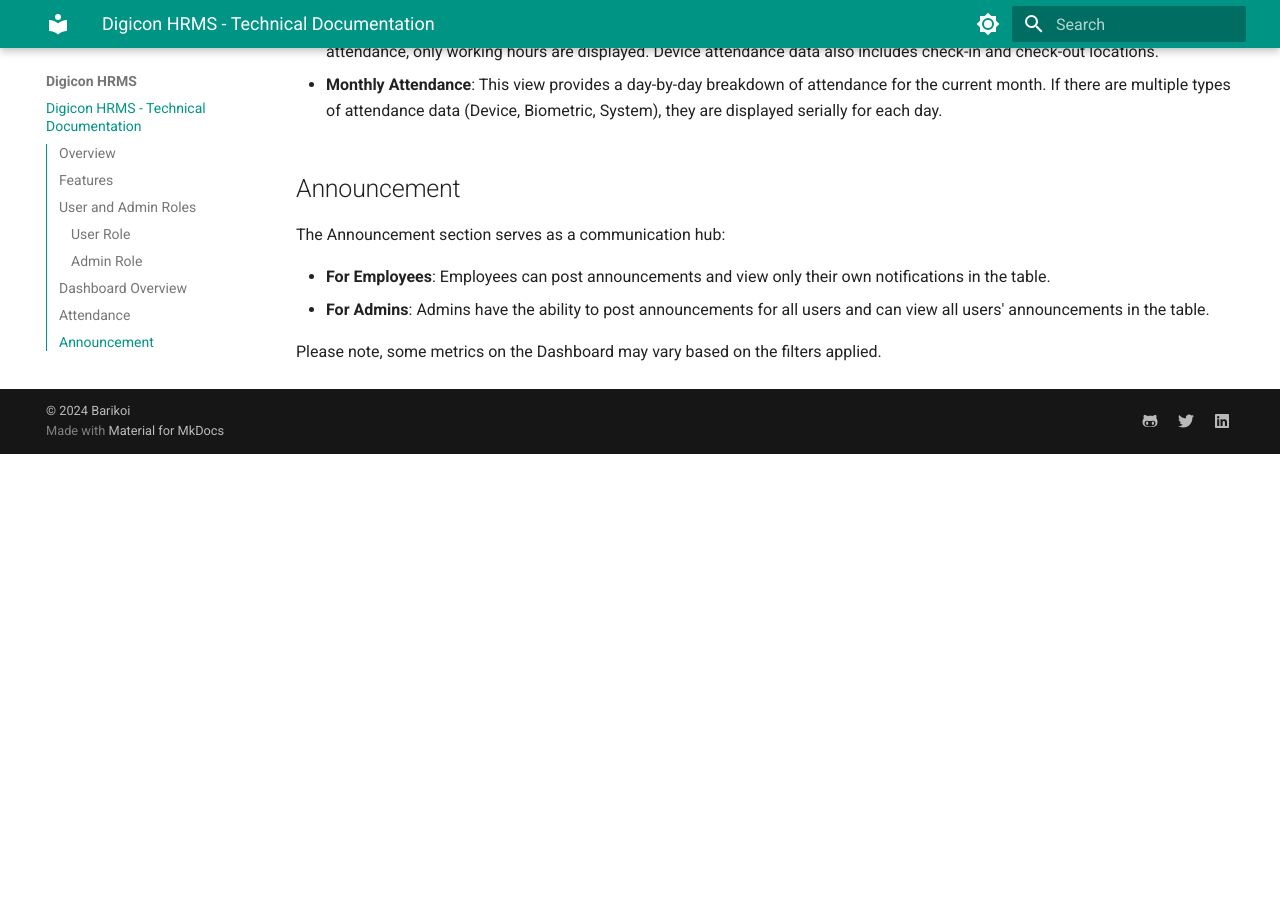
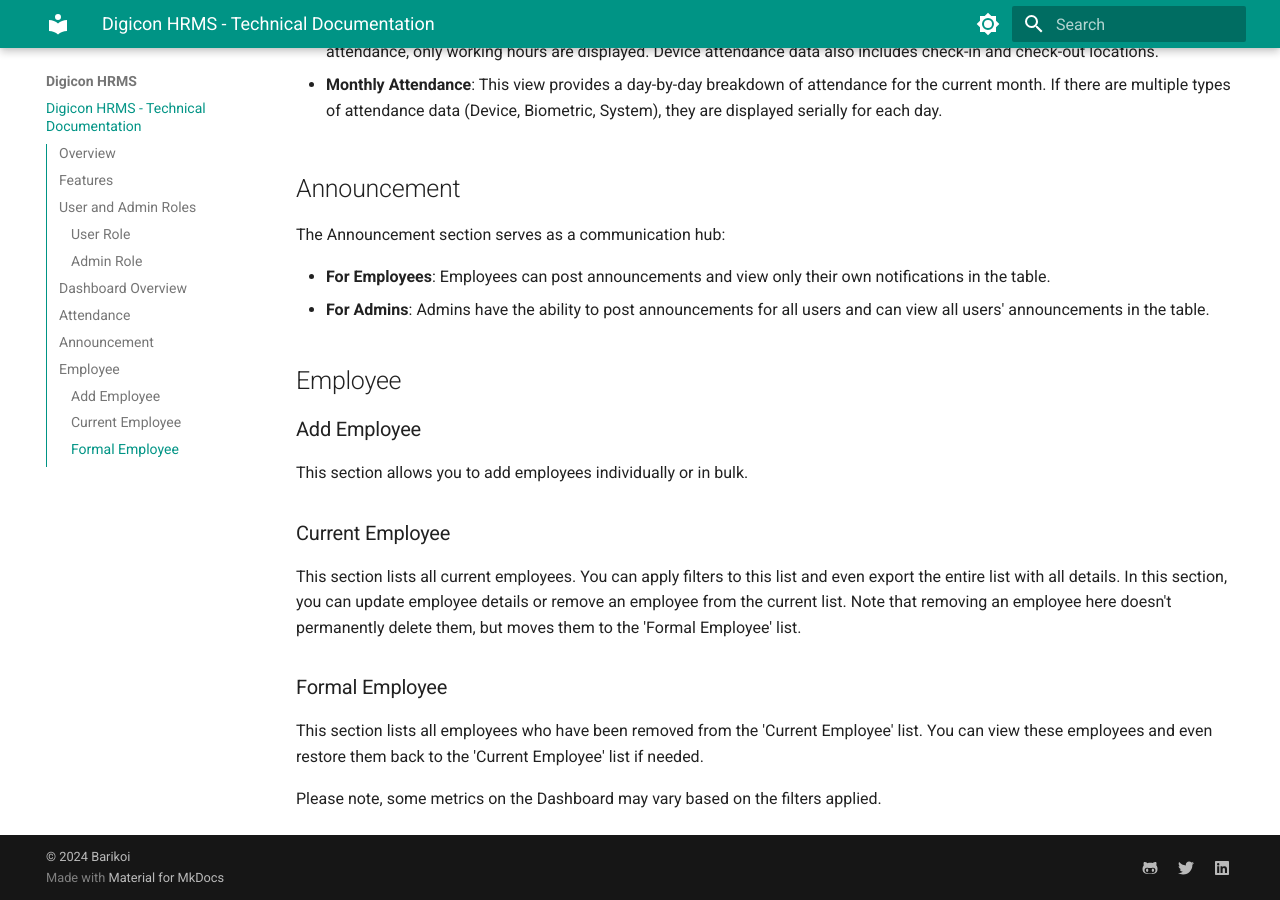
Before and after one commit to sarikamahboob/docs, an MkDocs documentation site: the page built from docs/Digicon HRMS/index.md, in a window 1280 px wide and 900 px high, scrolled down 2307 px. Built offline with MkDocs 1.6.1 and Material for MkDocs 9.7.7, drawn with Linux system fonts in a browser that asks for light colours; before the commit the page ends 2761 px from its top, so only the background shows below that.

Commit message:
employee section documentation added

```diff
--- a/docs/Digicon HRMS/index.md
+++ b/docs/Digicon HRMS/index.md
@@ -81,4 +81,16 @@ The Announcement section serves as a communication hub:
 - **For Employees**: Employees can post announcements and view only their own notifications in the table.
 - **For Admins**: Admins have the ability to post announcements for all users and can view all users' announcements in the table.
 
+## Employee
+
+### Add Employee
+This section allows you to add employees individually or in bulk.
+
+### Current Employee
+This section lists all current employees. You can apply filters to this list and even export the entire list with all details. In this section, you can update employee details or remove an employee from the current list. Note that removing an employee here doesn't permanently delete them, but moves them to the 'Formal Employee' list.
+
+### Formal Employee
+This section lists all employees who have been removed from the 'Current Employee' list. You can view these employees and even restore them back to the 'Current Employee' list if needed.
+
+
 Please note, some metrics on the Dashboard may vary based on the filters applied.
```
